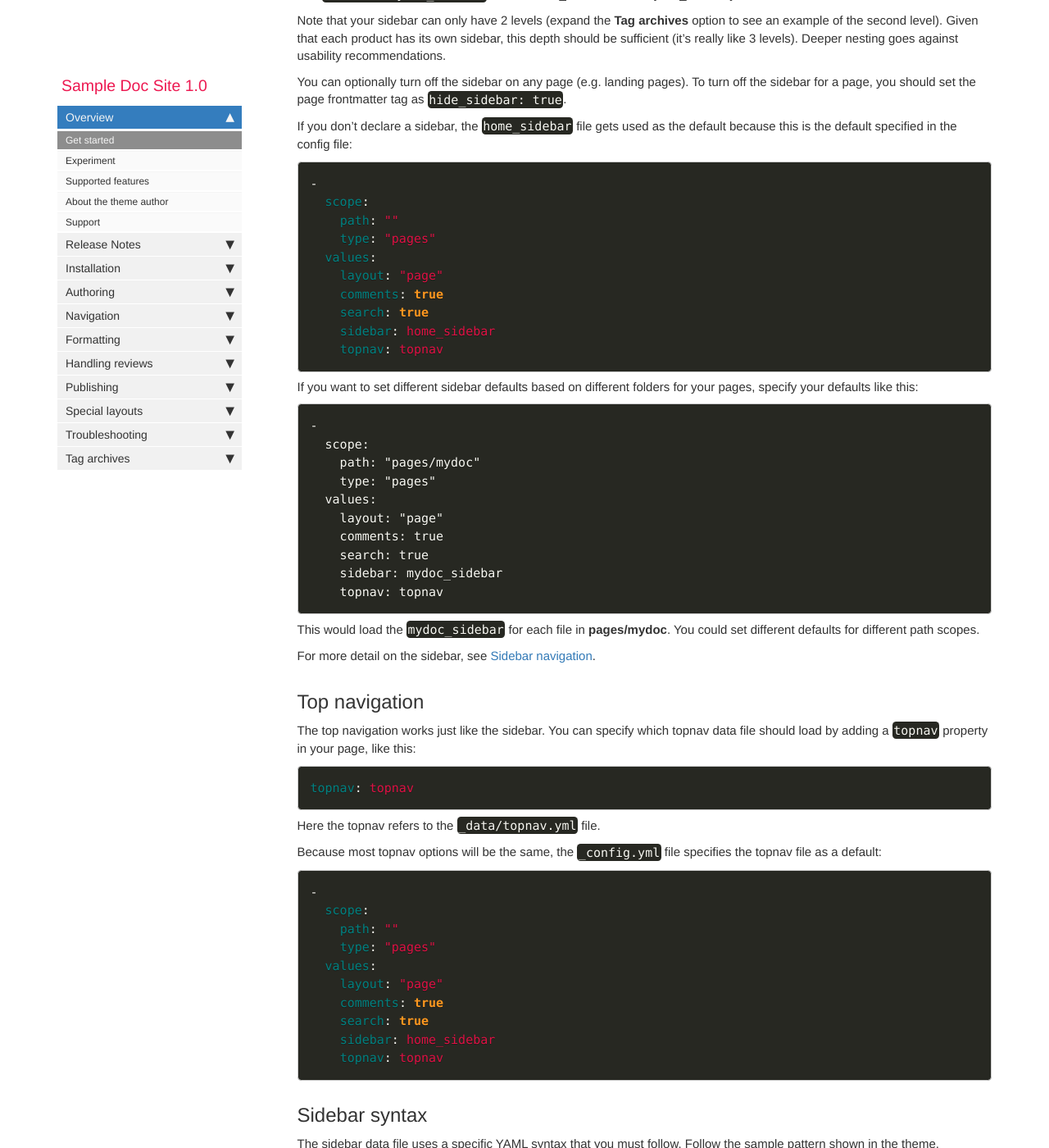
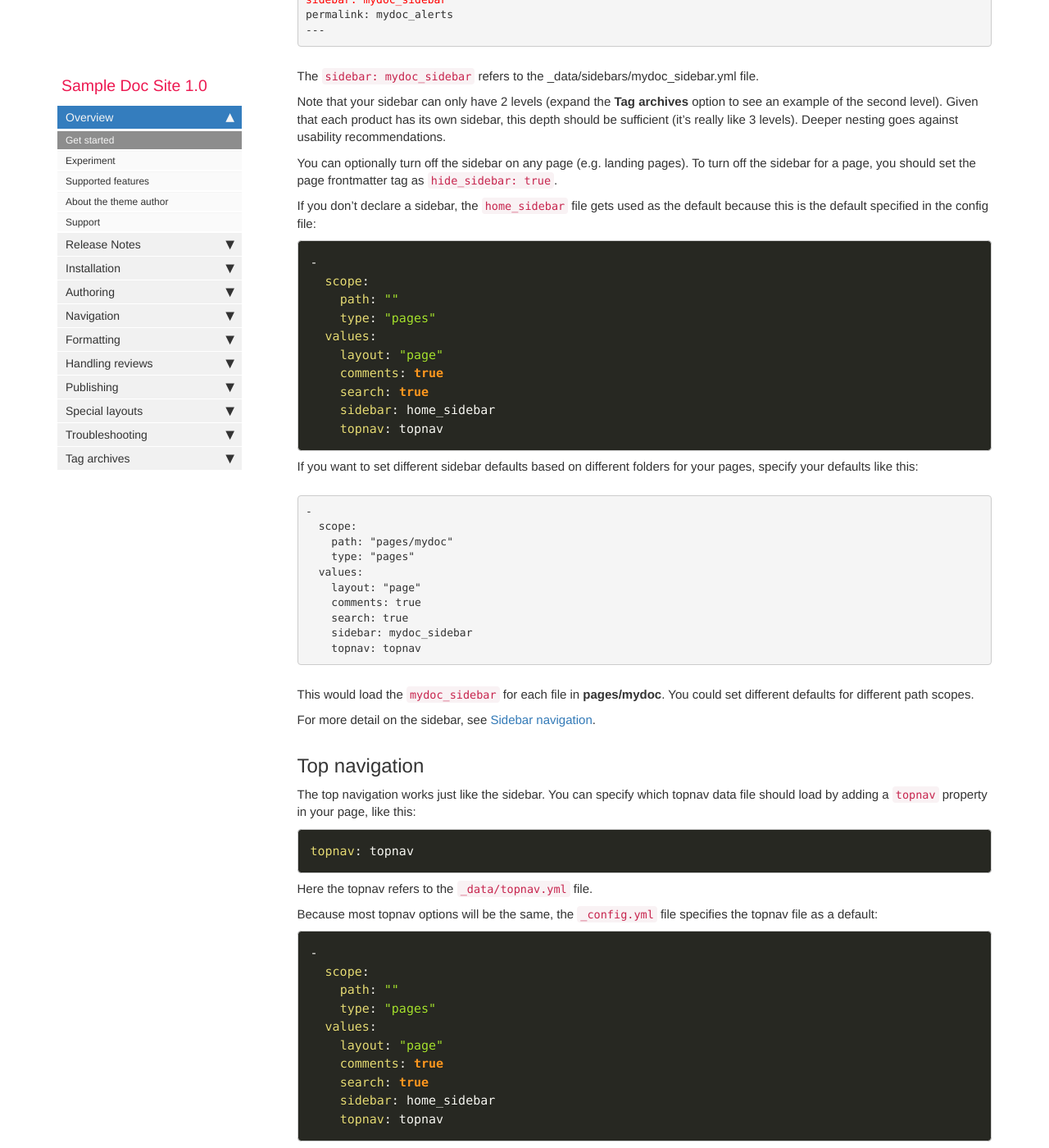
Before and after one commit to ivancheban/sampledocsite, a Jekyll site: the page built from index.md, in a window 1280 px wide and 1400 px high, scrolled down 3058 px. Shown: the whole window at 82% size. Built offline with Jekyll 4.4.1, drawn with Linux system fonts in a browser that asks for light colours; comment, search, counter and statistics services are not loaded; some of the changed text lies outside the part shown.

Commit message:
uncommented highlighter

```diff
--- a/_config.yml
+++ b/_config.yml
@@ -47,7 +47,7 @@ feedback_email: ivancheban@gmail.com
 # feedback_link: "http://helpy.io/"
 # if you uncomment the previous line, it changes where the feedback link points to
 
-# highlighter: none
+highlighter: none
 # library used for syntax highlighting
 
 markdown: kramdown
@@ -55,9 +55,9 @@ kramdown:
  input: GFM
  auto_ids: true
  hard_wrap: false
- # syntax_highlighter: none
- # syntax_highlighter_opts:
-      # disable : true
+ syntax_highlighter: none
+ syntax_highlighter_opts:
+      disable : true
 
 # filter used to process markdown. note that kramdown differs from github-flavored markdown in some subtle ways
 
```
